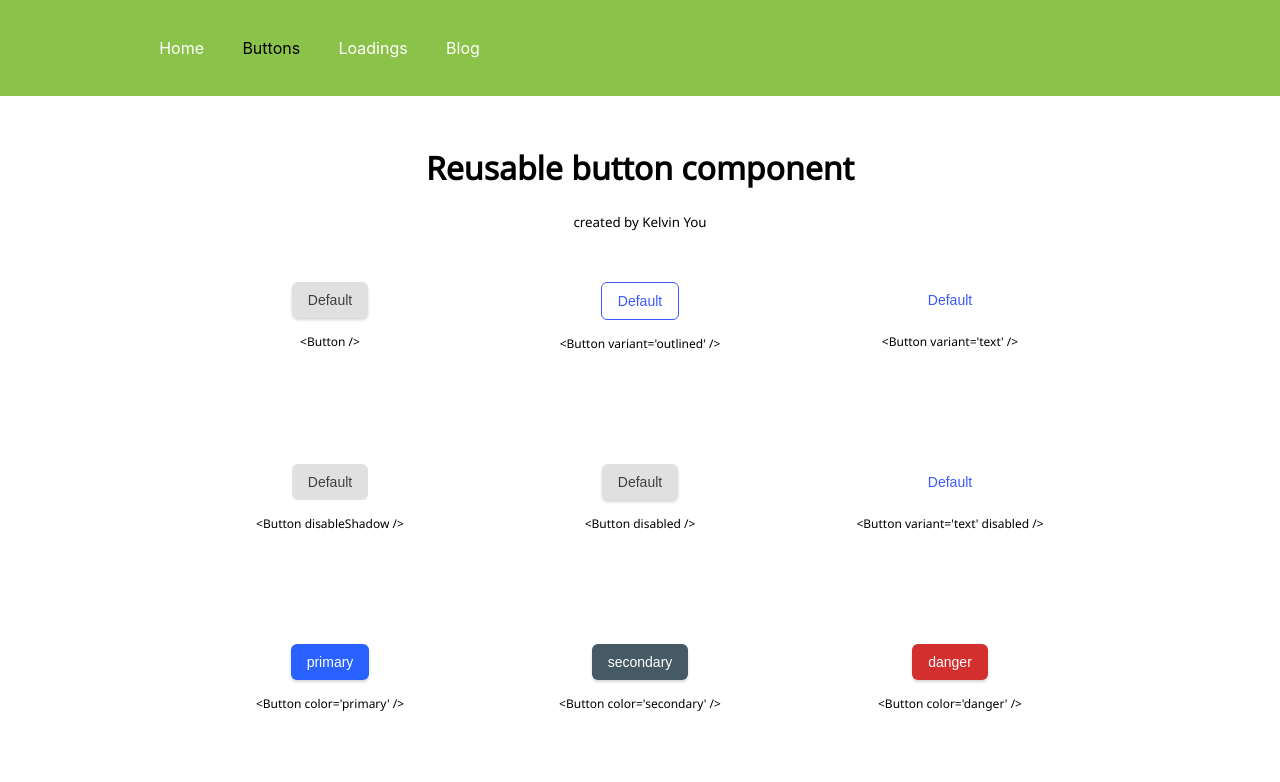
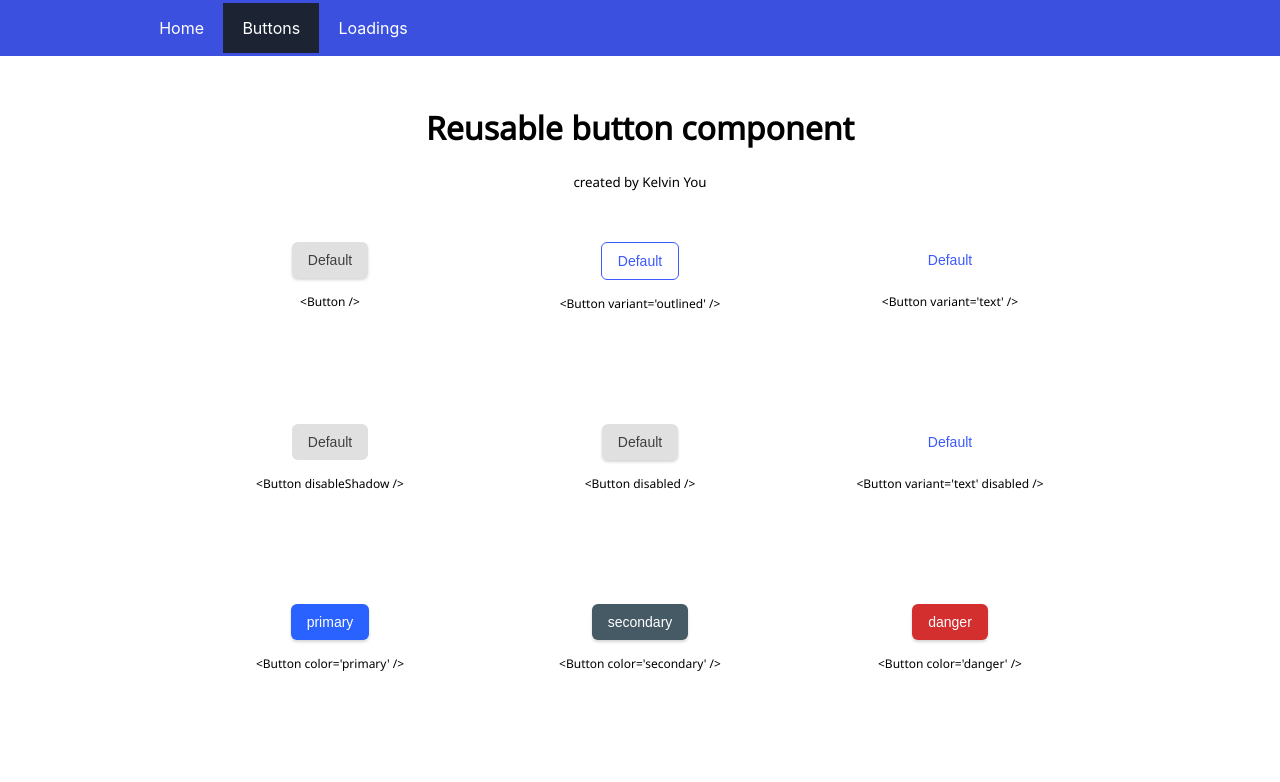
Before and after one commit to React-Typescript-Collection/react-components, a React (Create React App) app: page /buttons in a window 1280 px wide. Shown: the top 782 px of the page. Built offline with nearby package versions, Linux system fonts and the light colour scheme.

Commit message:
update reference

```diff
--- a/src/components/Header/NavElement.ts
+++ b/src/components/Header/NavElement.ts
@@ -10,9 +10,9 @@ export type MenuLinkProps = {
 
 export const PrimaryNav = styled.nav`
   z-index: 14;
-  height: 90px;
+  height: 50px;
   display: flex;
-  background: #8bc34a;
+  background: #3C50E0;
   justify-content: space-between;
   padding: 0.18rem calc((100vw - 1000px) / 2);
 `
@@ -25,7 +25,7 @@ export const MenuLink = styled(Link)`
   padding: 0 1.2rem;
   height: 100%;
   &.active {
-    color: #000000;
+    background-color: #1C2434;
   }
 `
 export const Hamburger = styled(FaBars)`
@@ -33,7 +33,7 @@ export const Hamburger = styled(FaBars)`
   color: #ffffff;
   @media screen and (max-width: 768px) {
     display: block;
-    font-size: 1.9rem;
+    font-size: 1.5rem;
     top: 0;
     right: 0;
     position: absolute;
--- a/src/components/Header/index.tsx
+++ b/src/components/Header/index.tsx
@@ -1,6 +1,6 @@
-import React from 'react'
-import { BUTTONS_PATH, HOME_PATH, LOADINGS_PATH } from '../../constants/routes'
-import { PrimaryNav, MenuLink, Menu, Hamburger } from './NavElement'
+import React from 'react';
+import { BUTTONS_PATH, HOME_PATH, LOADINGS_PATH } from '../../constants/routes';
+import { PrimaryNav, MenuLink, Menu, Hamburger } from './NavElement';
 
 const Navbar = () => {
   return (
@@ -17,9 +17,6 @@ const Navbar = () => {
           <MenuLink to={LOADINGS_PATH} >
             Loadings
           </MenuLink>
-          <MenuLink to="/blog" >
-            Blog
-          </MenuLink>
         </Menu>
       </PrimaryNav>
     </>
```
